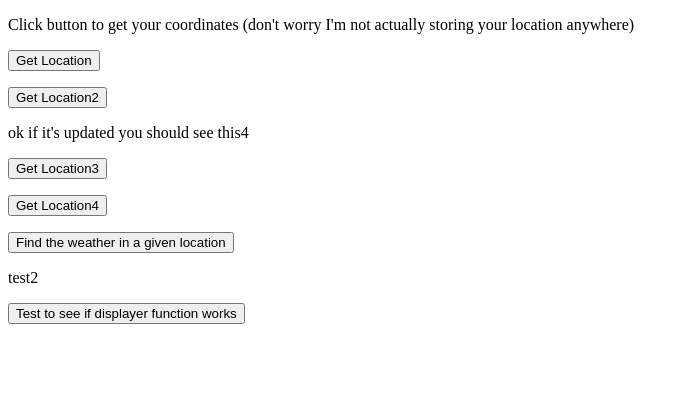
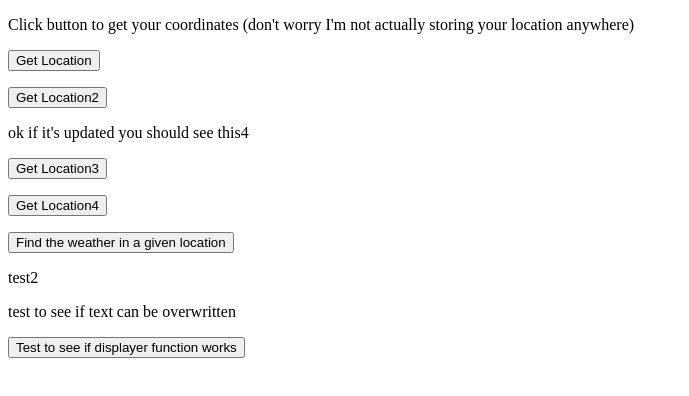
Before and after one commit to loopitydoop/apis, a plain HTML site: page index.html in a window 1280 px wide. Shown: the whole page, without its empty margins (0-689 px from the left). Drawn offline with Linux system fonts and the light colour scheme.

Commit message:
Update index.html

```diff
--- a/index.html
+++ b/index.html
@@ -114,7 +114,7 @@
 </script>
 
 <p>test2</p>
-<p id="demo6"></p>
+<p id="demo6">test to see if text can be overwritten</p>
 <button onclick="displayThing2(testFunction())">Test to see if displayer function works</button>
 
 <script>
```
